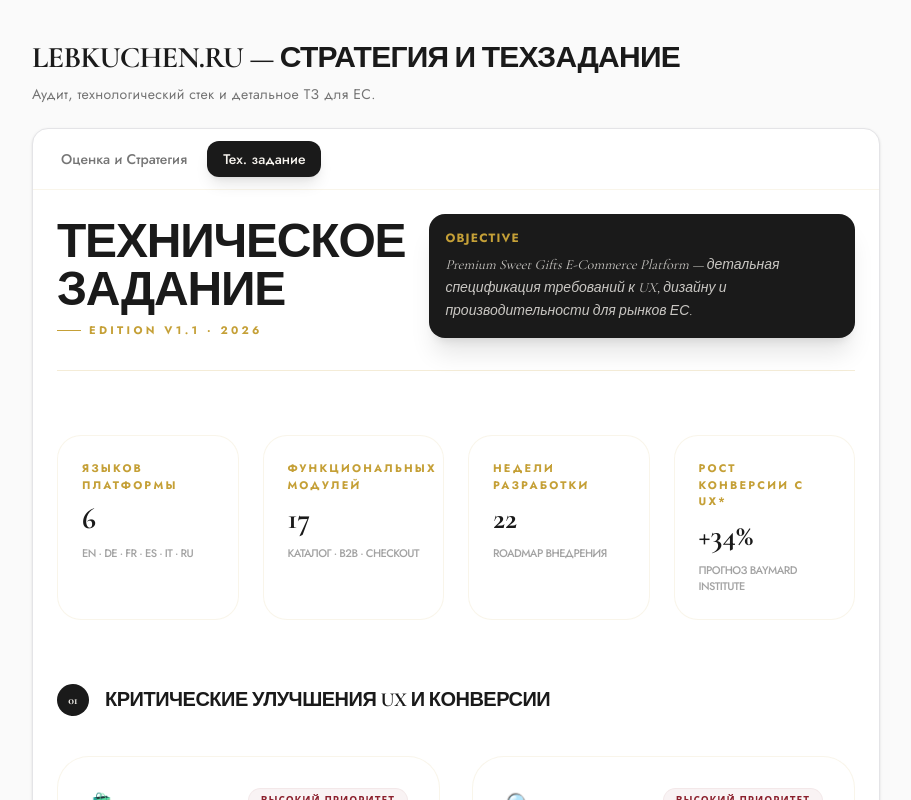
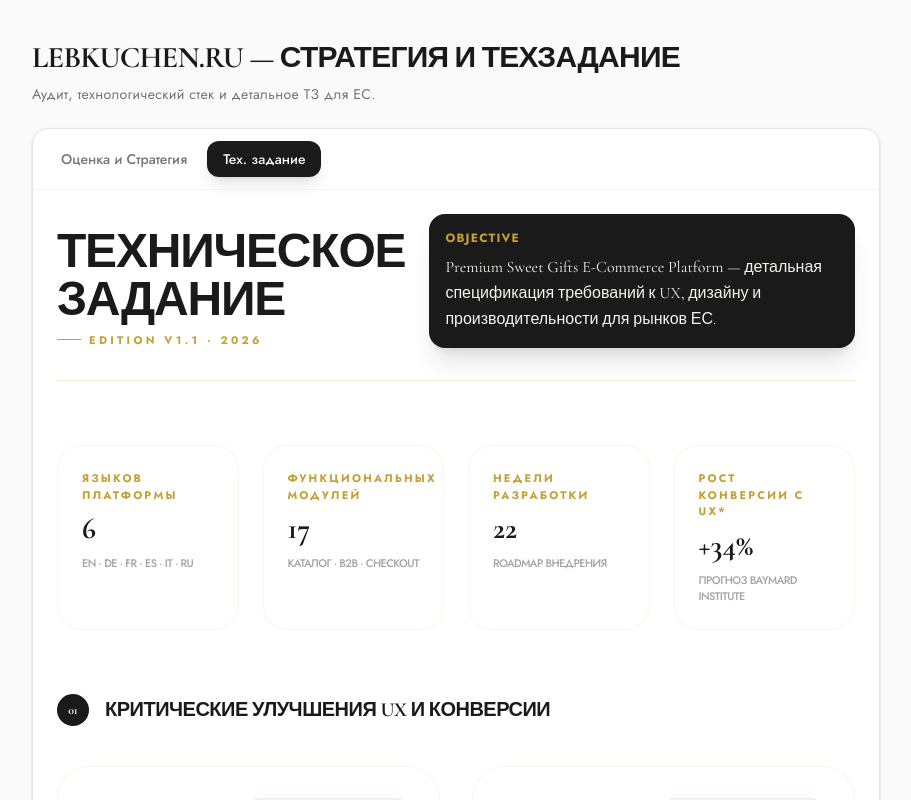
Before and after one commit to alekseevpo/lebkuchen, a Next.js app: page / in a window 1280 px wide. Both pictures are taken after a click on the button "Тех. задание". Shown: the top 800 px of the page, without its empty margins (184-1095 px from the left). Built offline with nearby package versions, Linux system fonts and the light colour scheme.

Commit message:
UI: Enhance Objective readability and update Typography names

```diff
--- a/app/page.tsx
+++ b/app/page.tsx
@@ -162,7 +162,7 @@
                     </div>
                     <div className="max-w-md p-4 bg-brand-ink text-brand-cream rounded-2xl space-y-2 shadow-xl">
                       <p className="text-xs font-bold text-brand-gold uppercase tracking-widest font-sans">Objective</p>
-                      <p className="text-sm leading-relaxed font-serif opacity-80 italic">
+                      <p className="text-base leading-relaxed font-serif text-brand-cream">
                         Premium Sweet Gifts E-Commerce Platform — детальная спецификация требований к UX, дизайну и
                         производительности для рынков ЕС.
                       </p>
@@ -361,7 +361,7 @@
                         <div className="p-8 rounded-3xl border border-brand-gold/10 bg-white/40 space-y-3">
                           <h3 className="text-[10px] font-bold text-brand-gold uppercase tracking-widest">Typography</h3>
                           <div className="space-y-1">
-                            <p className="font-serif font-bold text-2xl text-brand-ink">Cormorant / Jost</p>
+                            <p className="font-serif font-bold text-2xl text-brand-ink">Cormorant Garamond / Jost</p>
                             <p className="text-xs font-sans text-brand-ink/40 uppercase tracking-widest leading-tight">Serif for headlines · Sans for body</p>
                           </div>
                         </div>
```
